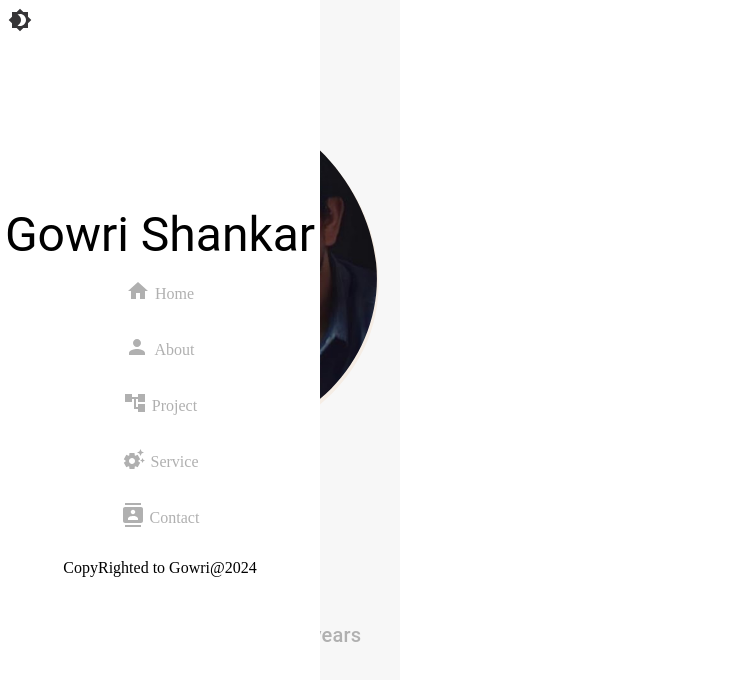
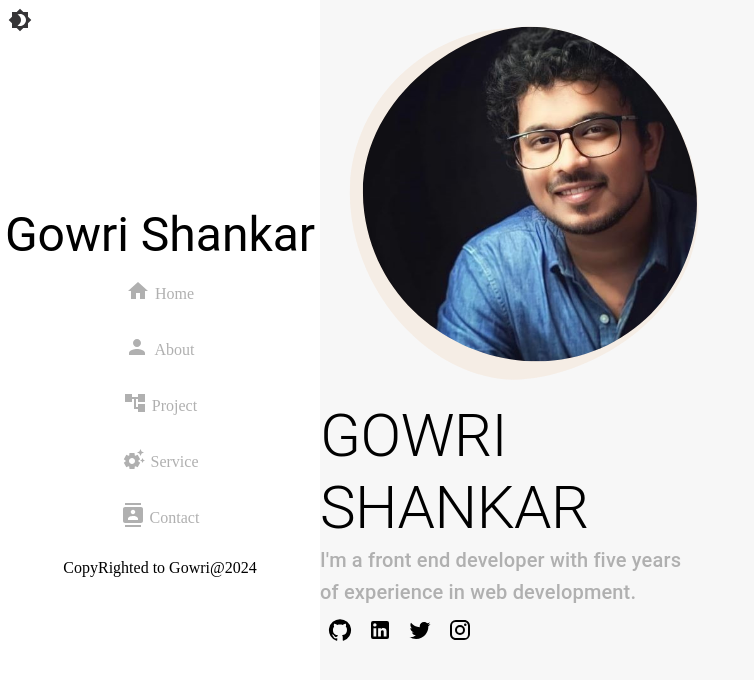
Before and after one commit to Pavithrank02/mobileview, a React (Create React App) app: page / in a window 1280 px wide. Shown: the top 680 px of the page, without its empty margins (0-754 px from the left). Built offline with nearby package versions, Linux system fonts and the light colour scheme.

Commit message:
overall layout change

```diff
--- a/src/App.js
+++ b/src/App.js
@@ -1,35 +1,60 @@
 import './App.css';
+import React from 'react';
 import SideNav from './components/SideNav/SideNav';
-import { Routes, Route } from 'react-router-dom'
+import { Routes, Route } from 'react-router-dom';
 import About from './view/About';
 import Contact from './view/Contact';
 import Home from './view/Home';
 import Project from './view/Project';
+import Service from './view/Service';
 import { Grid } from '@mui/material';
-import Service from './view/Service';
 import { useTheme } from './ThemeContext';
 import { AppCss } from './constants';
-
 
 function App() {
   const { theme } = useTheme();
 
+  // You can adjust the sx prop directly in your component
   return (
-    <Grid
-      sx={{ ...AppCss.outerGrid }}
+    <Grid container
+      sx={{
+        flexDirection: { xs: 'column', md: 'row' }, // Column layout for xs, row layout for md and up
+        width: '100%',
+        minHeight: '100vh', // Ensure it covers at least the full height of the viewport
+      }}
     >
-      <SideNav />
-      <Grid item
+      {/* SideNav - Make it take full width on xs screens and auto height */}
+      <Grid item xs={12} md={3}
+        sx={{
+          background: theme === 'light' ? '#FFF' : 'black',
+          color: theme === 'light' ? 'black' : 'white',
+          // Apply fixed positioning only for md screens and up
+          position: { md: 'fixed' },
+          height: { xs: 'auto', md: '100vh' }, // Full height only on md screens and up
+          width: { md: '25vw' }, // Fixed width for md screens and up
+          zIndex: 1, // Ensure it sits above other content
+        }}
+      >
+        <SideNav />
+      </Grid>
 
-        style={{ background: theme === 'light' ? '#F7F7F7 ' : '#131314', color: theme === 'light' ? 'black' : '#FAFAFA' }}
-        sx={{ ...AppCss.innerGrid }}
+      {/* Main content - Allow it to be pushed to the right on md screens and up */}
+      <Grid item xs={12} md={9}
+        sx={{
+          background: theme === 'light' ? '#F7F7F7' : '#131314',
+          color: theme === 'light' ? 'black' : '#FAFAFA',
+          // marginTop: { xs: '1rem', md: 0 }, // Add top margin only on xs screens
+          marginLeft: { md: '25vw' }, // Compensate for the SideNav width on md screens and up
+          width: { xs: '100%', md: '75vw' }, // Ensure it uses the correct width based on the screen size
+          minHeight: '100vh', // Match the minimum height of the SideNav
+        }}
       >
         <Routes>
-          <Route path='/' element={<Home />} />
-          {/* <Route path='/project' element={<Project />} />
-          <Route path='/contact' element={<Contact />} />
-          <Route path='/about' element={<About />} />
-          <Route path='/service' element={<Service />} /> */}
+          <Route path="/" element={<Home />} />
+          <Route path="/project" element={<Project />} />
+          <Route path="/contact" element={<Contact />} />
+          <Route path="/about" element={<About />} />
+          <Route path="/service" element={<Service />} />
         </Routes>
       </Grid>
     </Grid>
```
